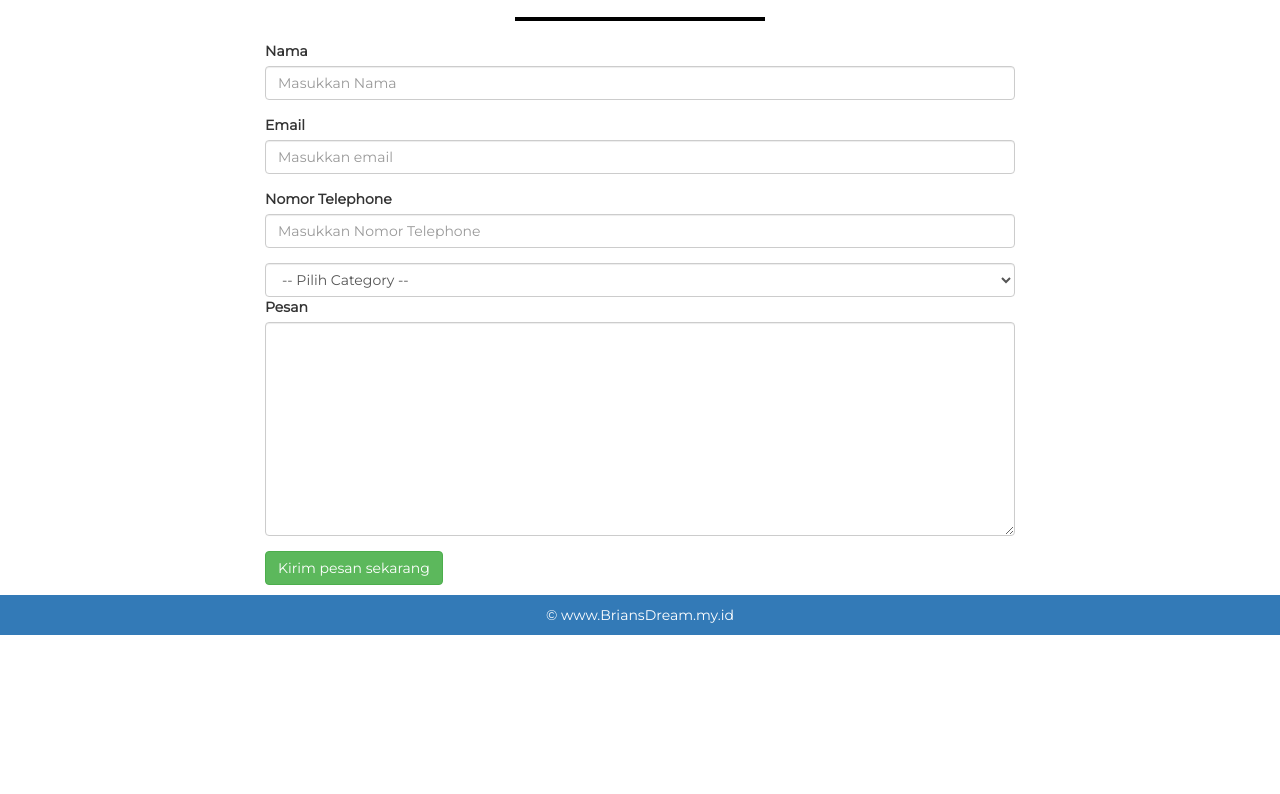
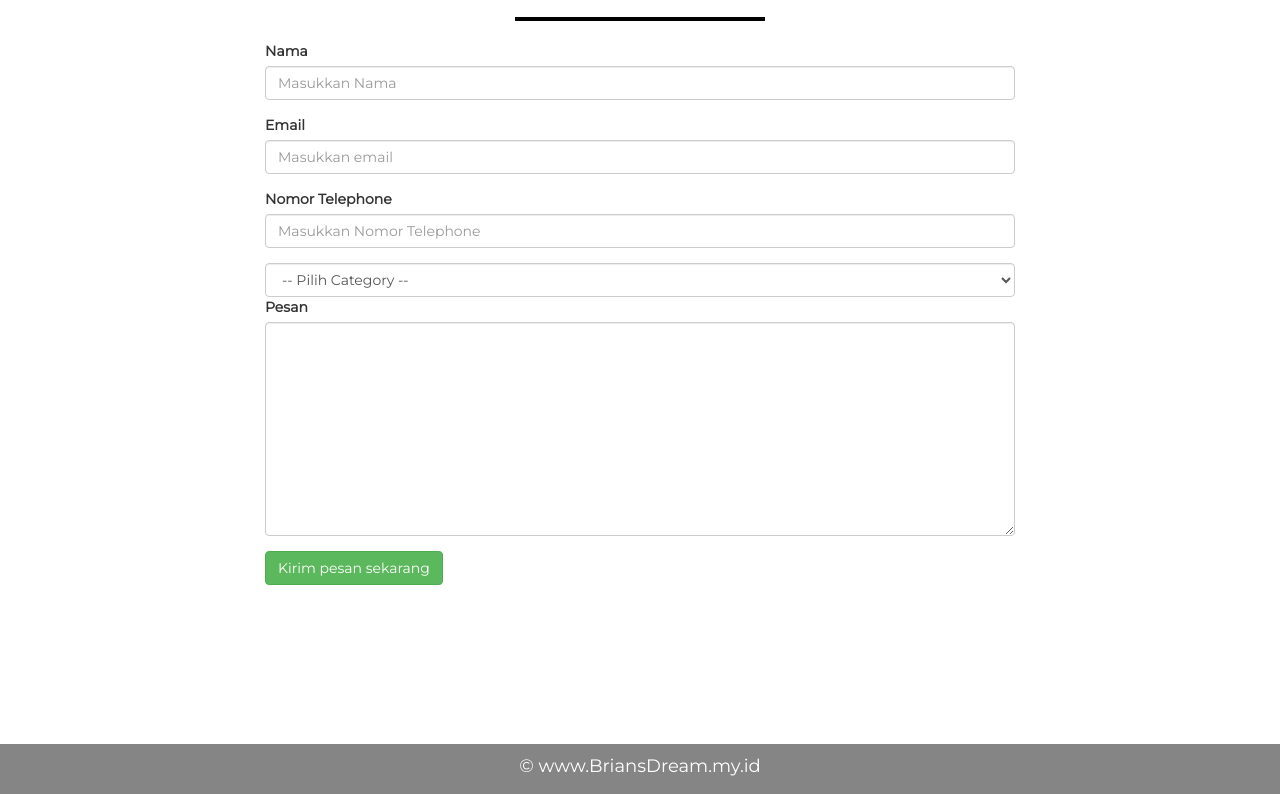
Before and after one commit to BriansDream/SimplePortfolio-1, a plain HTML site: page 1. Ngobar 1 Bootstrap V3/index.html in a window 1280 px wide. Shown: the part 2083-2877 px from the top of the page. Before the commit the page ends 2718 px from the top, so only its background shows below. Drawn offline with nearby package versions, Linux system fonts and the light colour scheme.

Commit message:
Memperbaiki Footer
Membuat Footer agar tetap berada dibawah menggunakan css position absolute, bottom 0; dll

```diff
--- a/1. Ngobar 1 Bootstrap V3/index.html
+++ b/1. Ngobar 1 Bootstrap V3/index.html
@@ -159,7 +159,16 @@
 
 
 
-      <footer class="bg-primary text-center">&copy; www.BriansDream.my.id</footer>
+      <footer>
+          <div class="container text-center">
+          <div class="row">
+              <div class="col-sm-12 ">
+                <a href="www.briansdream.my.id">
+        &copy; www.BriansDream.my.id</a>
+    </div>
+    </div>
+    </div>
+    </footer>
 
     <!-- jQuery (necessary for Bootstrap's JavaScript plugins) -->
     <script src="https://code.jquery.com/jquery-1.12.4.min.js" integrity="sha384-nvAa0+6Qg9clwYCGGPpDQLVpLNn0fRaROjHqs13t4Ggj3Ez50XnGQqc/r8MhnRDZ" crossorigin="anonymous"></script>
--- a/1. Ngobar 1 Bootstrap V3/style.css
+++ b/1. Ngobar 1 Bootstrap V3/style.css
@@ -1,4 +1,8 @@
 @import url('https://fonts.googleapis.com/css2?family=Montserrat&display=swap');
+
+html {
+    position: relative;
+}
 
 body {
     font-family: 'Montserrat', sans-serif;
@@ -35,6 +39,24 @@ section {
 }
 
 footer {
-    padding: 10px;
-    margin-top: 10px;
+    position: absolute;
+    width: 100%;
+    bottom: 0;
+    background-color: rgb(133, 133, 133);
+    height: 50px;
+    font-size: 1.8rem;
+    padding-top: 10px;
 }
+
+.contact {
+    min-height: 800px;
+}
+
+body {
+    margin-bottom: 50px;
+}
+
+footer a {
+    text-decoration: none;
+    color: white;
+}
```
